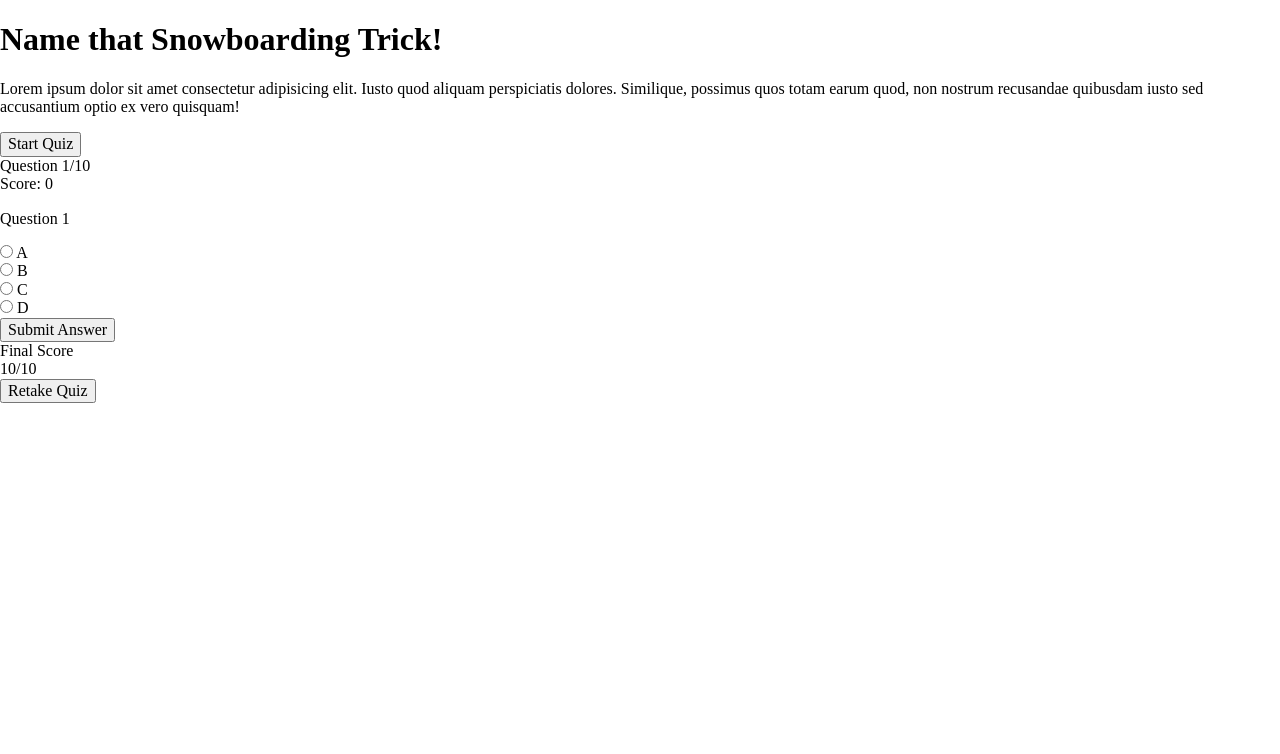
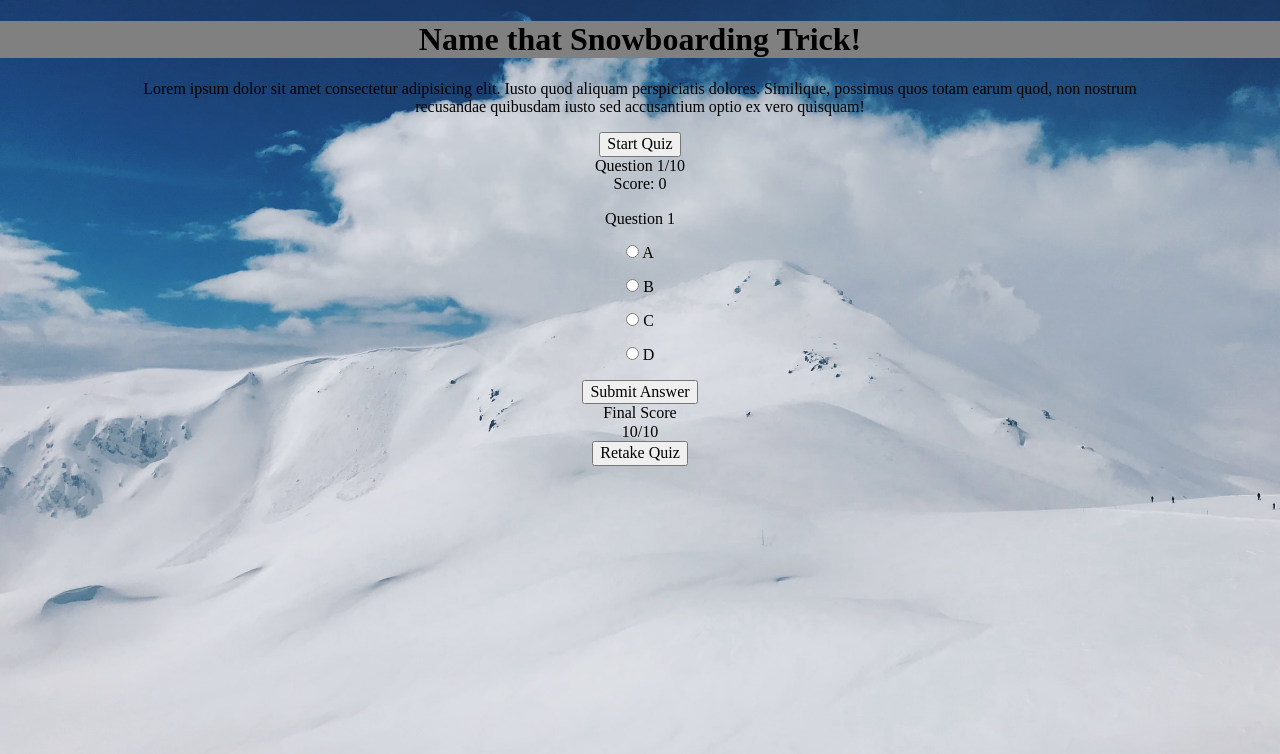
Before and after one commit to mpoosang/quiz-app, a plain HTML site: page wireframe.html in a window 1280 px wide. Drawn offline with nearby package versions, Linux system fonts and the light colour scheme.

Commit message:
updated app.css based on wireframe.html

```diff
--- a/app.css
+++ b/app.css
@@ -1,5 +1,70 @@
-/* Your styles should be mobile-first and responsive */
-
 /**
 https://github.com/andreacardybailey/responsive_example/blob/master/styles/responsive-base.css
 */
+
+
+/***** General Styles *****/
+
+* {
+    box-sizing: border-box;
+}
+
+html {
+    background: url(photos/mountain-snow.jpg) no-repeat center center fixed;
+    -webkit-background-size: cover;
+    -moz-background-size: cover;
+    -o-background-size: cover;
+    background-size: cover;
+}
+
+.container {
+    margin: auto;
+    width: 80%;
+    text-align: center;
+    /* display: flex;
+    align-items: center;
+    justify-content: center; */
+}
+
+body {
+    font-family: ;
+    margin: 0;
+}
+
+header {
+    background-color: gray;
+    text-align: center;
+}
+
+h1 {
+
+}
+
+li {
+    background-color: gray;
+}
+
+
+
+/***** Form *****/
+
+form input[type="radio"] {
+    /* font-size: 16px; */
+    margin-bottom: 20px;
+    /* background-color: gray; */
+}
+
+form input[type="radio"] + label {
+    display: inline;
+    /* color: #000;
+    font-size: 16px; */
+}
+
+
+/***** Groups & Items  (Desktop) *****/
+
+/* When a web browser is larger than 600px,
+   apply these rules */
+   /* @media all and (min-width: 600px) {
+
+   } */
```
